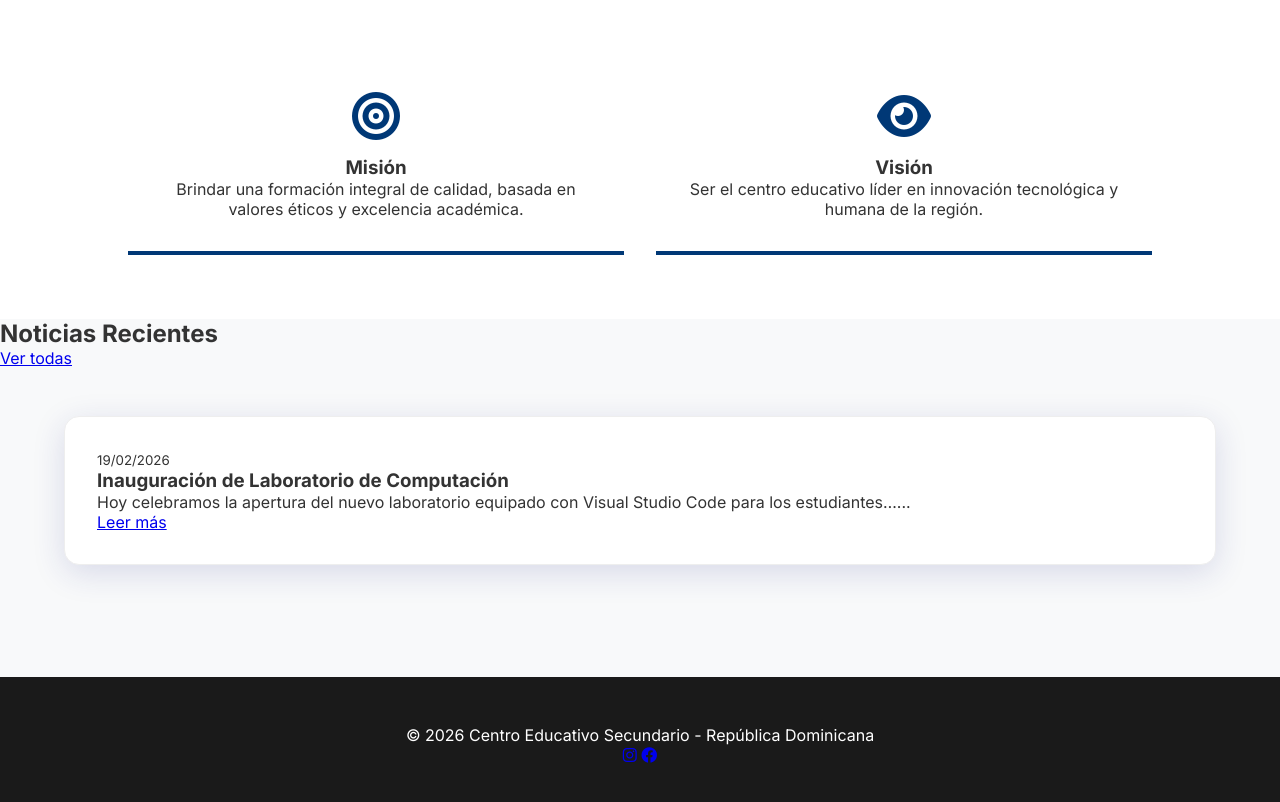
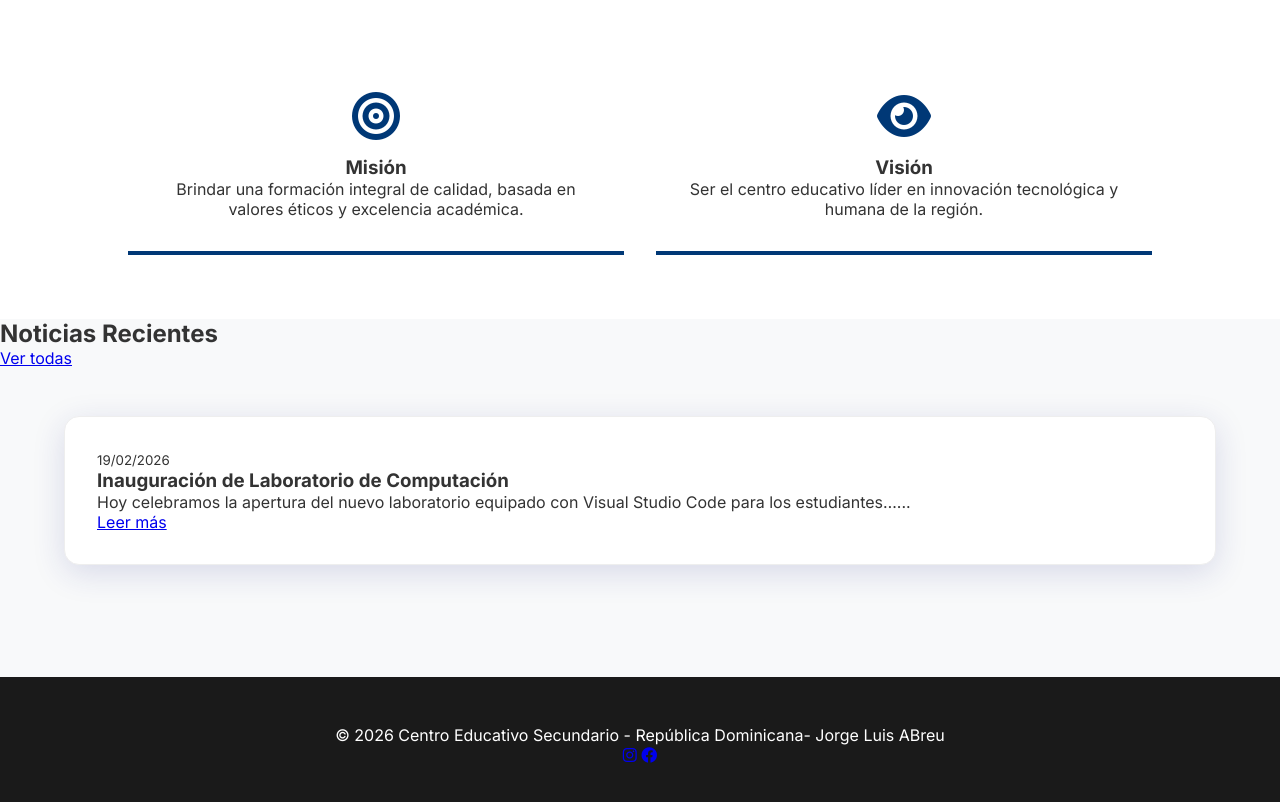
Before and after one commit to jorge21028/centroeducativo, a Jekyll site: the page built from index.html, in a window 1280 px wide and 900 px high, scrolled down 711 px, cut to the strip 87-889 px from the top of the window. Built offline with Jekyll 4.4.1, drawn with Linux system fonts in a browser that asks for light colours.

Commit message:
Update logo and footer text in default layout

```diff
--- a/_layouts/default.html
+++ b/_layouts/default.html
@@ -12,7 +12,7 @@
 
 <header>
     <nav class="glass-nav">
-        <div class="logo">CENTRO<span>RD</span></div>
+        <div class="logo">CENTRO<span>EDUCATIVO</span></div>
         <input type="checkbox" id="check">
         <label for="check" class="checkbtn">
             <i class="fas fa-bars"></i>
@@ -37,7 +37,7 @@
     </main>
 
     <footer class="footer-moderno">
-        <p>&copy; 2026 Centro Educativo Secundario - República Dominicana</p>
+        <p>&copy; 2026 Centro Educativo Secundario - República Dominicana- Jorge Luis ABreu</p>
         <div class="socials">
             <a href="#"><i class="fa-brands fa-instagram"></i></a>
             <a href="#"><i class="fa-brands fa-facebook"></i></a>
```
